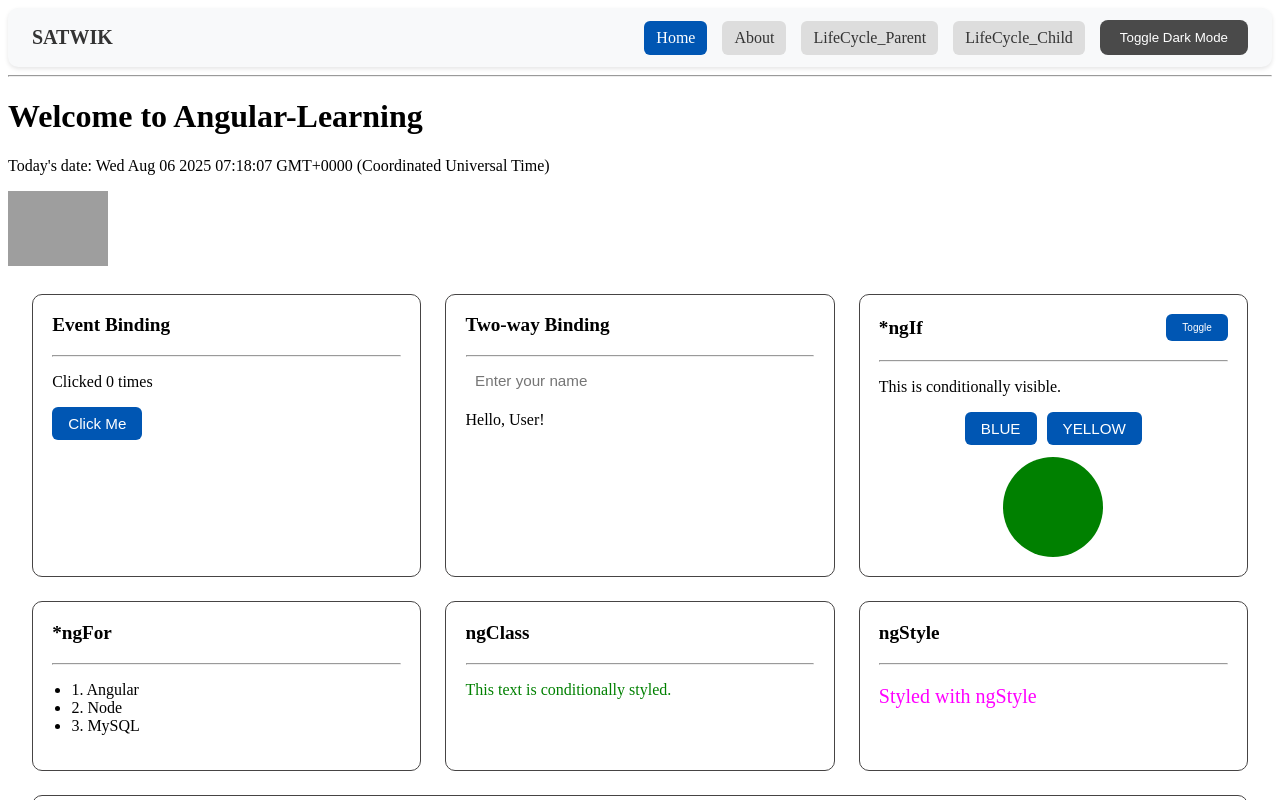
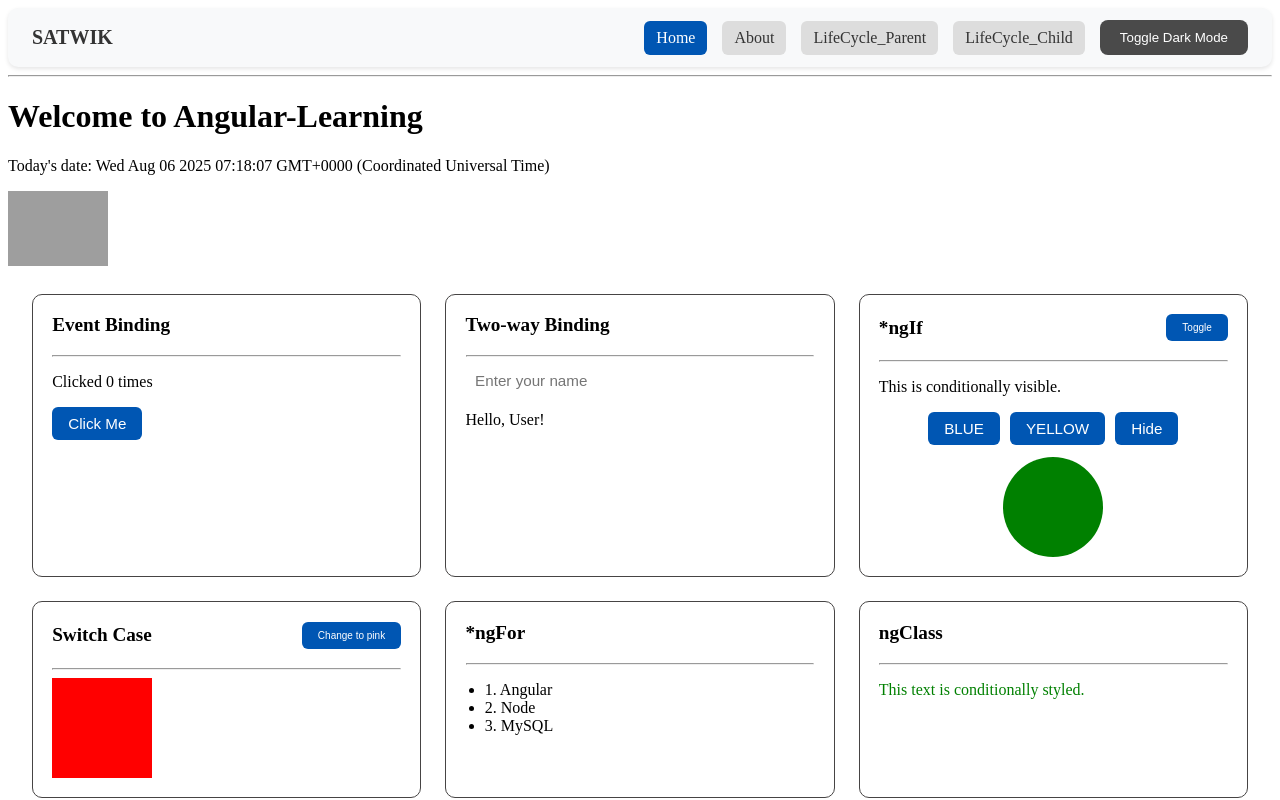
Before and after one commit to satwik20017/Angular_learning_Frontend, an Angular app: page / in a window 1280 px wide. Shown: the top 800 px of the page. Built offline with nearby package versions, Linux system fonts and the light colour scheme; grey boxes are pictures that could not be loaded.

Commit message:
9th commit

```diff
--- a/src/app/home/home.component.html
+++ b/src/app/home/home.component.html
@@ -20,6 +20,10 @@
       <p>Hello, {{name || 'User'}}!</p>
     </div>
 
+
+
+
+
     <div class="divclass">
       <h3 style="display: flex; align-items: center; justify-content: space-between;">
         *ngIf
@@ -38,6 +42,7 @@
         <div style="display: flex; gap: 10px;">
           <button (click)="changeToBlue()">BLUE</button>
           <button (click)="changeToYellow()">YELLOW</button>
+          <button (click)="toggleColorBox()">{{display?'Hide':'Show'}}</button>
         </div>
 
         @if (display) {
@@ -45,8 +50,35 @@
         </div>
         }
       </div>
+    </div>
+
+
+
+
+
+    <div class="divclass">
+      <h3 style="display: flex; align-items: center; justify-content: space-between;" >Switch Case
+        <button (click)="ChangeConditionally('pink')" style="font-size: 10px;" > Change to pink</button>
+      </h3>
+      <hr />
+      @switch (divcolor) {
+        @case ('red') {
+          <div [style.background-color]="'red'" style="width: 100px; height: 100px;"></div>
+        }
+        @case ('pink') {
+          <div [style.background-color]="'pink'" style="width: 100px; height: 100px;"></div>
+        }
+        @default {
+          <div [style.background-color]="'grey'" style="width: 100px; height: 100px;"></div>
+
+        }
+      }
 
     </div>
+
+
+
+
 
     <div class="divclass">
       <h3>*ngFor</h3>
--- a/src/app/home/home.component.ts
+++ b/src/app/home/home.component.ts
@@ -49,10 +49,23 @@ export class HomeComponent {
   boxColor = 'green'
 
   changeToBlue() {
+    this.display = true;
     this.boxColor = 'blue'
   }
 
-  changeToYellow(){
+  changeToYellow() {
+    this.display = true;
     this.boxColor = 'yellow'
   }
+
+  toggleColorBox() {
+    this.display = !this.display;
+  }
+
+
+  divcolor = 'red';
+
+  ChangeConditionally(value: any) {
+    this.divcolor = value
+  }
 }
```
